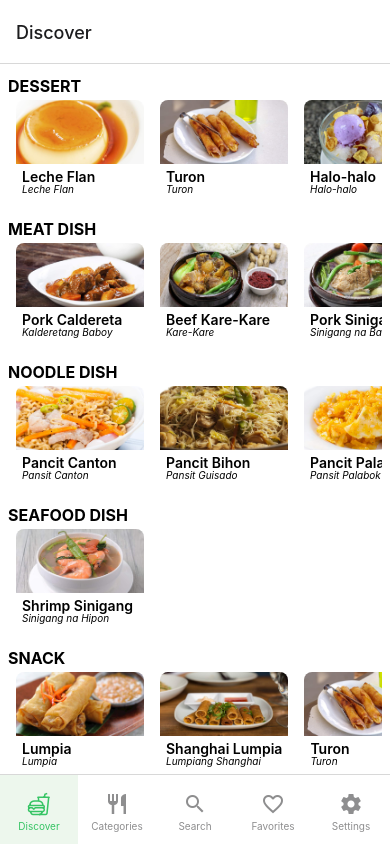
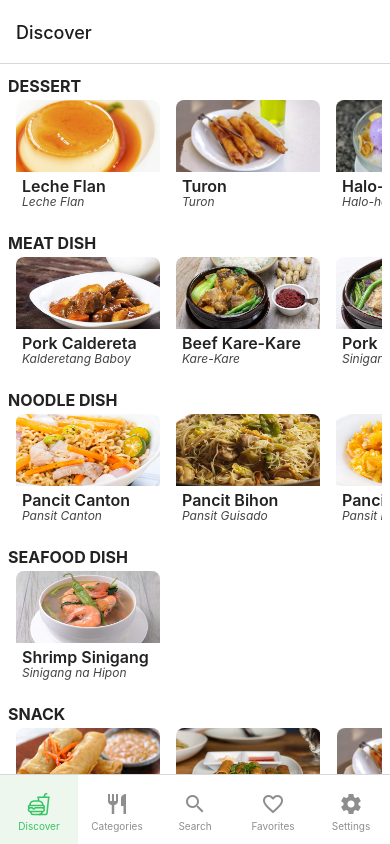
Before and after one commit to godkingjay/Authentic-Pinoy-Recipes-App, a React Native app: screen / in a window 390 px wide. Built offline with nearby package versions, Linux system fonts and the light colour scheme.

Commit message:
ADD: Discover/Horizontal Card -> Food View/Links

```diff
--- a/assets/component/foodViewType.js
+++ b/assets/component/foodViewType.js
@@ -33,5 +33,6 @@ const styles = StyleSheet.create({
     color: '#fff',
     margin: 'auto',
     fontWeight: 'bold',
+    fontSize: 16
   }
 });
--- a/assets/component/horizontalCards.js
+++ b/assets/component/horizontalCards.js
@@ -10,8 +10,8 @@ export default function HorizontalCard({ navigation, route, food }) {
           <Image source={ food.image } style={ styles.foodImage }/>
         </View>
         <View style={ styles.foodDetails }>
-          <Text style={{ fontWeight: "600" }}>{ food.name }</Text>
-          <Text style={{ fontStyle: "italic", fontSize: 10, marginTop: -2 }}>{ food.tagalog }</Text>
+          <Text style={{ fontWeight: "600", fontSize: 16, color: '#222' }}>{ food.name }</Text>
+          <Text style={{ fontStyle: "italic", fontSize: 12, marginTop: -2, color: "#444" }}>{ food.tagalog }</Text>
         </View>
       </TouchableOpacity>
     </View>
@@ -30,8 +30,8 @@ const styles = StyleSheet.create({
     overflow: "hidden"
   },
   foodImageContainer: {
-    width: 128,
-    height: 64
+    width: 144,
+    height: 72
   },
   foodImage: {
     height: "100%",
--- a/assets/component/horizontalCardsContainer.js
+++ b/assets/component/horizontalCardsContainer.js
@@ -47,5 +47,6 @@ const styles = StyleSheet.create({
   foodCategoryName: {
     fontWeight: 'bold',
     fontSize: 16,
+    color: '#222'
   }
 });
--- a/screens/FoodView.js
+++ b/screens/FoodView.js
@@ -1,6 +1,6 @@
 import React from "react";
 import { useState } from "react";
-import { StyleSheet } from "react-native";
+import { Linking, StyleSheet } from "react-native";
 import { Image } from "react-native";
 import { Text } from "react-native";
 import { View } from "react-native";
@@ -9,6 +9,7 @@ import window from "../assets/controller/window";
 import { ScrollView } from "react-native";
 import { FlatList } from "react-native";
 import FoodViewType from "../assets/component/foodViewType";
+import { Icon } from "react-native-elements";
 
 export default function FoodView({ navigation, route }) {
   let typeNum = 1;
@@ -28,6 +29,16 @@ export default function FoodView({ navigation, route }) {
           <Text style={styles.foodTagalog}>({ food.tagalog })</Text>
           <View style={ styles.divider }></View>
           <Text style={ styles.foodDescription }>{ food.description }</Text>
+          <View style={ styles.divider }></View>
+          <View style={ styles.foodSocials }>
+            <View style={ styles.foodSocialLogo }>
+              <Icon size={ 24 } color="#444" type="material-icons" name="public" onPress={() => Linking.openURL(food.link)}/>
+            </View>
+            <View style={ styles.foodSocialLogo }>
+              <Icon size={ 24 } color="#444" type="ionicon" name="logo-youtube" onPress={() => Linking.openURL(food.video)}/>
+            </View>
+          </View>
+          <Text style={ styles.foodAuthor }>Recipe By: { food.author }</Text>
           <View style={ styles.divider }></View>
           <ScrollView
             horizontal={ true }
@@ -58,8 +69,8 @@ const styles = StyleSheet.create({
     flex: 1,
   },
   article: {
-    borderTopLeftRadius: 16,
-    borderTopRightRadius: 16,
+    borderTopLeftRadius: 32,
+    borderTopRightRadius: 32,
     padding: 8,
     paddingHorizontal: 16,
     backgroundColor: "#fff",
@@ -67,16 +78,37 @@ const styles = StyleSheet.create({
     flex: 1,
   },
   foodName: {
-    fontSize: 24,
+    fontSize: 32,
     fontWeight: "bold",
     textAlign: "center",
     color: "#222",
   },
   foodTagalog: {
+    fontSize: 16,
     fontStyle: "italic",
     textAlign: "center",
     marginTop: -4,
     color: "#444",
+  },
+  foodSocials: {
+    marginHorizontal: 'auto',
+    alignItems: 'center',
+    justifyContent: 'center',
+    flexDirection: 'row',
+    margin: 8,
+  },
+  foodSocialLogo: {
+    marginHorizontal: 8
+  },
+  foodAuthor: {
+    marginHorizontal: 'auto',
+    alignItems: 'center',
+    justifyContent: 'center',
+    textAlign: 'center',
+    fontSize: 12,
+    fontStyle: 'italic',
+    color: "#444",
+    fontWeight: 'bold',
   },
   divider: {
     backgroundColor: "#0002",
@@ -86,5 +118,7 @@ const styles = StyleSheet.create({
   },
   foodDescription: {
     textAlign: "justify",
+    fontSize: 16,
+    marginVertical: 8
   }
 });
```
